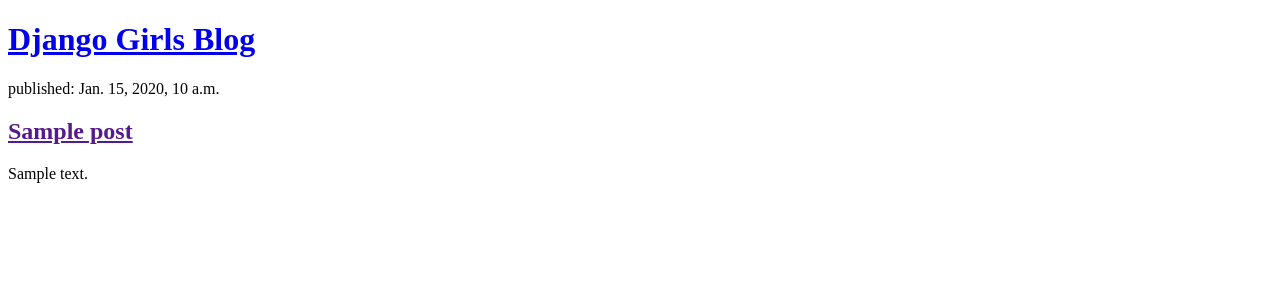
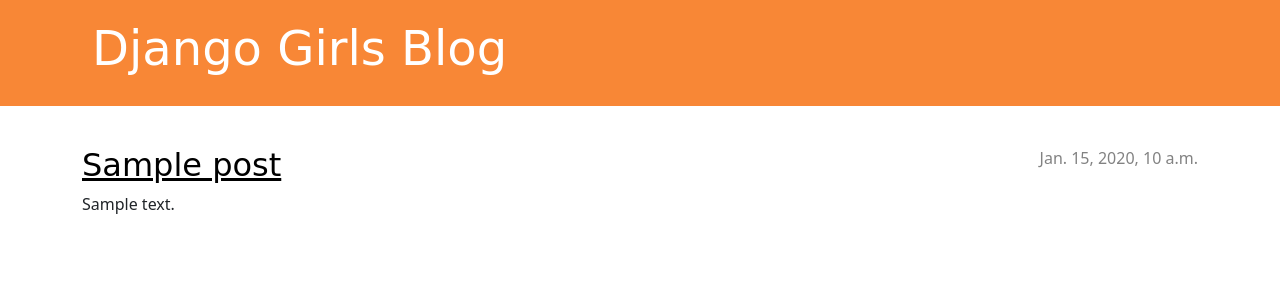
Before and after one commit to snehab162004/Django_Blog, a Django app: template blog/templates/blog/post_list.html in a window 1280 px wide. Shown: the top 300 px of the page. Run offline with Django 5.2, Linux system fonts and the light colour scheme; the template is opened without the code that fills it: values that come from a table or form of the project are taken from there, others are empty; tables that the repository leaves empty hold one stand-in row (values such as "Sample post").

Commit message:
Added detailed view for posts

```diff
--- /dev/null
+++ b/blog/static/css/blog.css
@@ -0,0 +1,71 @@
+.page-header {
+    background-color: #f88736;
+    margin-top: 0;
+    margin-bottom: 40px;
+    padding: 20px 20px 20px 40px;
+}
+
+.page-header h1,
+.page-header h1 a,
+.page-header h1 a:visited,
+.page-header h1 a:active {
+    color: #ffffff;
+    font-size: 36pt;
+    text-decoration: none;
+}
+
+h1,
+h2,
+h3,
+h4 {
+    font-family: 'Lobster', cursive;
+}
+
+.date {
+    color: #828282;
+}
+
+.save {
+    float: right;
+}
+
+.post-form textarea,
+.post-form input {
+    width: 100%;
+}
+
+.top-menu,
+.top-menu:hover,
+.top-menu:visited {
+    color: #ffffff;
+    float: right;
+    font-size: 26pt;
+    margin-right: 20px;
+}
+
+.post {
+    margin-bottom: 70px;
+}
+
+.post h2 a,
+.post h2 a:visited {
+    color: #000000;
+}
+
+.post > .date,
+.post > .actions {
+    float: right;
+}
+
+.btn-secondary,
+.btn-secondary:visited {
+    color: #f88736;
+    background: none;
+    border-color: #f88736;
+    margin-left: 15px;
+}
+
+.btn-secondary:hover {
+    color: #FFFFFF;
+    background-color: #f88736;
+}
--- /dev/null
+++ b/blog/templates/blog/base.html
@@ -0,0 +1,34 @@
+{% load static %}
+
+<!DOCTYPE html>
+<html>
+    <head>
+        <title>Django Girls blog</title>
+        <link rel="stylesheet" href="https://cdn.jsdelivr.net/npm/bootstrap@5.3.3/dist/css/bootstrap.min.css">
+        <link rel="stylesheet" href="{% static 'css/blog.css' %}">
+    </head>
+    <body>
+        <header class="page-header">
+            <div class="container">
+                <h1><a href="/">Django Girls Blog</a></h1>
+            </div>
+        </header>
+
+    <main class="container">
+        {% block content %}
+
+            <div class="row">
+                <div class="col">
+                    {% for post in posts %}
+                        <article class="post">
+                            <time class="date">published: {{ post.published_date }}</time>
+                            <h2><a href="">{{ post.title }}</a></h2>
+                            <p>{{ post.text|linebreaksbr }}</p>
+                        </article>
+                    {% endfor %}
+                </div>
+            </div>
+        {% endblock %}
+    </main>
+</body>
+</html>
--- a/blog/templates/blog/post_list.html
+++ b/blog/templates/blog/post_list.html
@@ -1,23 +1,11 @@
-<!DOCTYPE html>
-<html>
-    <head>
-        <title>Django Girls blog</title>
-    </head>
-    <body>
-        <header>
-            <h1><a href="/">Django Girls Blog</a></h1>
-        </header>
+{% extends 'blog/base.html' %}
 
-        {% for post in posts %}
-            <article>
-                <time>published: {{ post.published_date }}</time>
-                <h2><a href="">{{ post.title }}</a></h2>
-                <p>{{ post.text|linebreaksbr }}</p>
-            </article>
-        {% endfor %}
-
-
-
-
-    </body>
-</html>
+{% block content %}
+    {% for post in posts %}
+        <article class="post">
+            <time class="date">{{ post.published_date }}</time>
+            <h2><a href="{% url 'post_detail' pk=post.pk %}">{{ post.title }}</a></h2>
+            <p>{{ post.text|linebreaksbr }}</p>
+        </article>
+    {% endfor %}
+{% endblock %}
--- a/blog/urls.py
+++ b/blog/urls.py
@@ -3,4 +3,6 @@
 
 urlpatterns = [
     path('', views.post_list, name='post_list'),
+    path('post/<int:pk>/', views.post_detail, name='post_detail'),
+
 ]
```
Also changed, not shown: blog/templates/blog/post_detail.html (added, +13 -0 lines), blog/views.py (+8 -1 lines), mysite/settings.py (+6 -2 lines).
